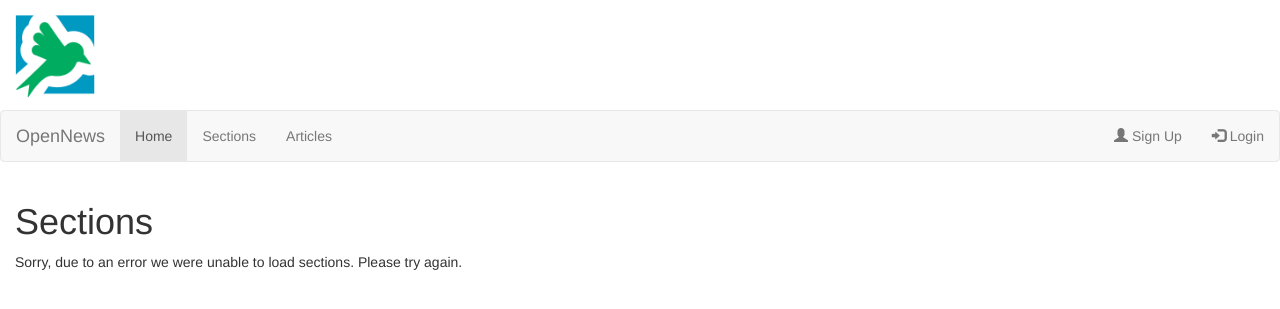
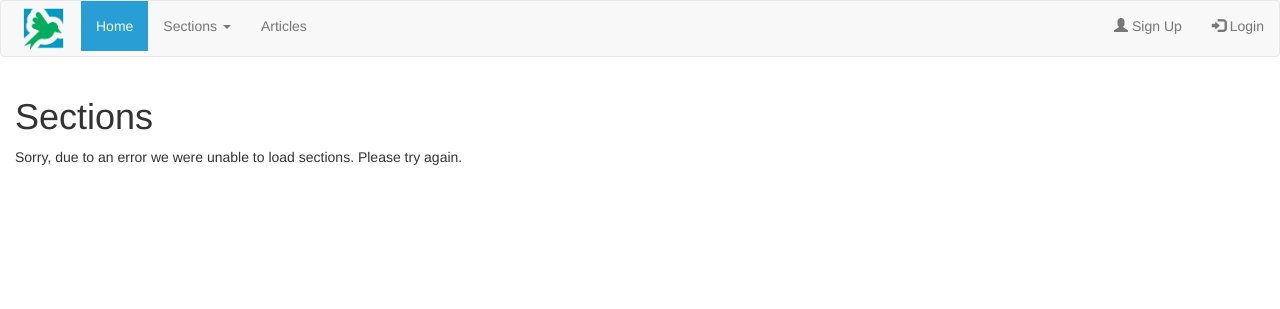
Before and after one commit to samisnotinsane/open-news, a Django app: page /sections/ in a window 1280 px wide. Shown: the top 309 px of the page. Run offline with Django 3.2, Linux system fonts and the light colour scheme; data that the repository does not hold is empty; some libraries are stand-ins or nearby versions.

Commit message:
Added support for auto-populating navbar with section names from database.

```diff
--- a/openNews/mainapp/static/css/styles.css
+++ b/openNews/mainapp/static/css/styles.css
@@ -1,5 +1,36 @@
+#latest-news-index {
+    color: #A61D00
+}
+
+#navbar-logo {
+    height: 55px;
+    width: 55px;
+    margin-right: 10px;
+}
+
 .sidebar-nav {
     margin-top: 20px;
     padding: 0;
     list-style: none;
 }
+
+/* Active button  */
+.navbar-default .navbar-nav > .active > a {
+    /* Inner text colour. */
+    color: rgb(245, 245, 245);
+    /* Button background colour. */
+    background: rgb(40, 158, 212);
+}
+
+.navbar-default .navbar-nav > .active > a:hover {
+    /* Inner text colour. */
+    color: rgb(245, 245, 245);
+    /* Button background colour. */
+    background: rgb(40, 158, 212);
+}
+
+/* On click/touch */
+/* .navbar-default .navbar-nav > .active > a:focus {
+    color: rgb(238, 238, 238);
+    background: rgb(51, 190, 102)
+} */
--- /dev/null
+++ b/openNews/mainapp/static/js/ajax.js
@@ -0,0 +1,16 @@
+function ajaxRequest() {
+    try { // Non IE Browser?
+        var request = new XMLHttpRequest()
+    } catch (e1) {
+        try { // IE 6+?
+            request = new ActiveXObject('Msxml2.XMLHTTP')
+        } catch (e2) {
+            try { // IE 5?
+                request = new ActiveXObject('Microsoft.XMLHTTP')
+            } catch (e3) {
+                request = false
+            }
+        }
+    }
+    return request
+}
--- a/openNews/mainapp/templates/mainapp/article_list.html
+++ b/openNews/mainapp/templates/mainapp/article_list.html
@@ -11,7 +11,6 @@
     <ul>
         {% for article in article_list %}
             <li>
-                    {% comment %} {{ article.get_absolute_url }} {% endcomment %}
                 <a href="{{ article.id }}">{{ article.headline }}</a>
                 Likes: {{article.like}} | Dislikes: {{article.dislike}}
             </li>
--- a/openNews/mainapp/templates/mainapp/base.html
+++ b/openNews/mainapp/templates/mainapp/base.html
@@ -2,21 +2,19 @@
 <html lang="en">
 <head>
 
-  {% block title %}<title>Open News | An open source news platform.</title>{% endblock %}
+  {% block title %}<title>{{ appname }} | {{ apptagline }}</title>{% endblock %}
   <meta charset="utf-8">
   <meta name="viewport" content="width=device-width, initial-scale=1">
   <link rel="stylesheet" href="https://maxcdn.bootstrapcdn.com/bootstrap/3.3.7/css/bootstrap.min.css">
-  <script src="https://ajax.googleapis.com/ajax/libs/jquery/1.12.4/jquery.min.js"></script>
-  <script src="https://maxcdn.bootstrapcdn.com/bootstrap/3.3.7/js/bootstrap.min.js"></script>
 
   <!-- Add additional CSS in static file -->
   {% load static %}
   <link rel="stylesheet" href="{% static 'css/styles.css' %}">
   <link rel="stylesheet" href="{% static 'font-awesome/css/font-awesome.min.css' %}">
   <link rel="shortcut icon" type="image/png" href="{% static 'images/open_news_logo.png' %}"/>
-  <a href="{% url 'index' %}">
+  {% comment %} <a href="{% url 'index' %}">
       <img src="{% static 'images/open_news_logo.png' %}" alt="Open News" style="width:110px;height:110px;"/>
-  </a>
+  </a> {% endcomment %}
 
 </head>
 
@@ -25,13 +23,22 @@
     <nav class="navbar navbar-default">
         <div class="container-fluid">
           <div class="navbar-header">
-            <a class="navbar-brand" href="{% url 'index' %}">
-                OpenNews
+            <a class="navbar-left" href="{% url 'index' %}">
+              <img id='navbar-logo' src="{% static 'images/open_news_logo.png' %}">
             </a>
           </div>
           <ul class="nav navbar-nav">
-            <li class="active"><a href="#">Home</a></li>
-            <li><a href="{% url 'sections' %}">Sections</a></li>
+            <li class="active"><a href="{% url 'index' %}">Home</a></li>
+            <li class="dropdown">
+              <a id="dropdown-section" class="dropdown-toggle" data-toggle="dropdown" href="#">
+                Sections
+                <span class="caret"></span>
+                {% comment %} TODO: Implement dynamic loading using js. {% endcomment %}
+              </a>
+              <ul class="dropdown-menu">
+              </ul>
+            </li>
+            {% comment %} <li><a href="{% url 'sections' %}">Sections</a></li> {% endcomment %}
             <li><a href="{% url 'articles' %}">Articles</a></li>
           </ul>
           <ul class="nav navbar-nav navbar-right">
@@ -60,5 +67,9 @@
     </div> -->
 
   <!-- </div> -->
+  <script src="https://ajax.googleapis.com/ajax/libs/jquery/1.12.4/jquery.min.js"></script>
+  <script src="https://maxcdn.bootstrapcdn.com/bootstrap/3.3.7/js/bootstrap.min.js"></script>
+  <script src="{% static 'js/app.js' %}"></script>
+  <script src="{% static 'js/ajax.js' %}"></script>
 </body>
 </html>
--- a/openNews/mainapp/views.py
+++ b/openNews/mainapp/views.py
@@ -4,11 +4,18 @@
 
 from api.models import Section, User, Article
 
+appname = 'Open News'
+apptagline = 'An open source news platform.'
+
 def index(request):
     num_articles = Article.objects.all().count()
+    latest_article = Article.objects.order_by('id')[0]
     num_sections = Section.objects.all().count()
     return render(request, 'mainapp/index.html', context = {
+        'appname': appname,
+        'apptagline': apptagline,
         'num_articles': num_articles,
+        'latest_article': latest_article,
         'num_sections': num_sections
         },
     )
```
Also changed, not shown: openNews/api/models.py (+5 -5 lines), openNews/mainapp/static/js/app.js (added, +86 -0 lines), openNews/mainapp/templates/mainapp/index.html (+9 -3 lines).
